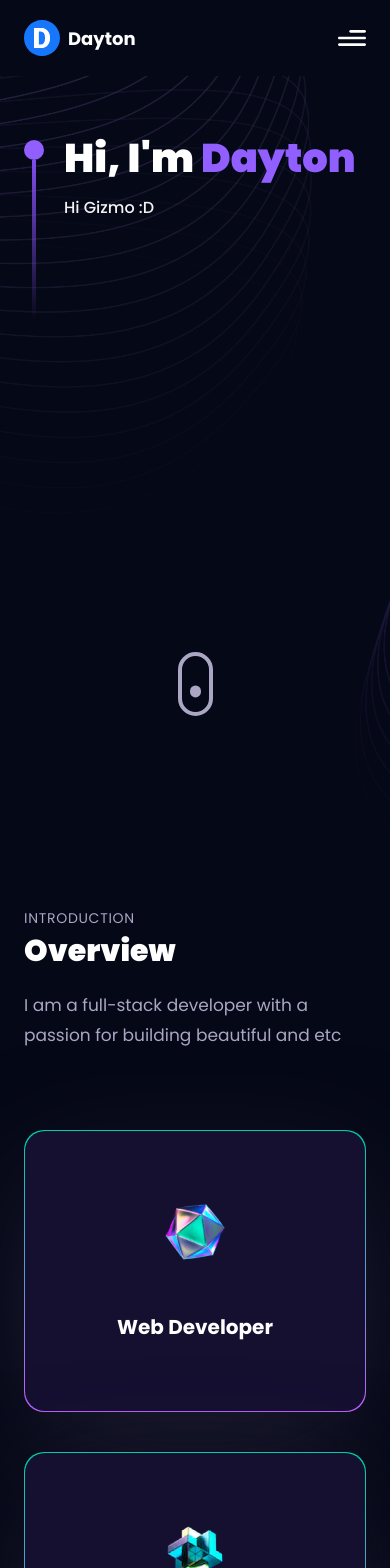
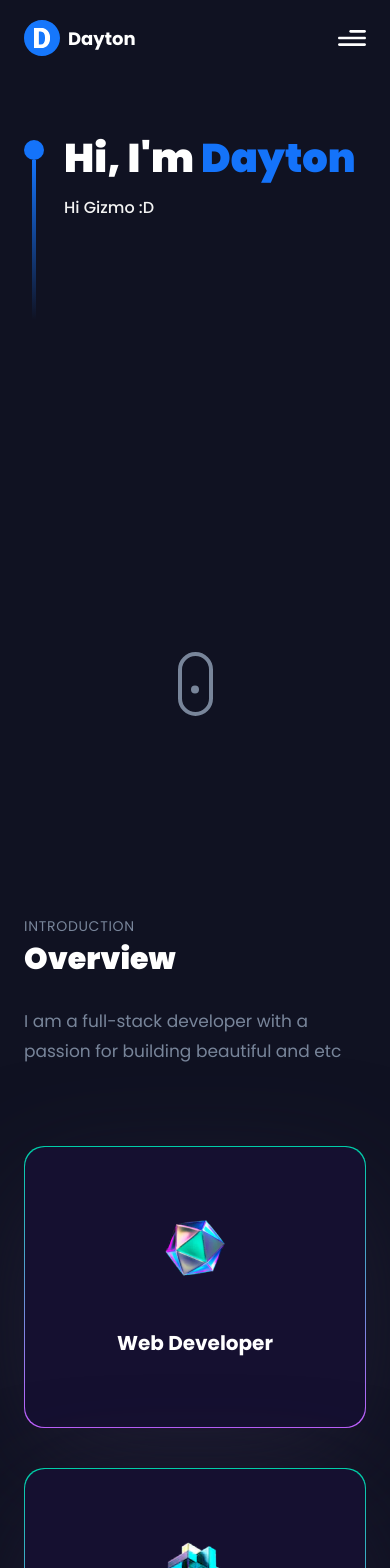
Before and after one commit to daytonbaird/daytonbaird.com, a React (Vite) app: page / in a window 390 px wide. Shown: the top 1568 px of the page. Built offline with nearby package versions, Linux system fonts and the light colour scheme.

Commit message:
feat: update herobg

```diff
--- a/src/components/About.jsx
+++ b/src/components/About.jsx
@@ -37,7 +37,7 @@ const About = () => {
 
       <motion.p
         variants={fadeIn('', '', 0.1, 1)}
-        className="mt-4 text-secondary text-[17px] max-w-3xl leading-[30px]"
+        className="mt-6 text-secondary text-[17px] max-w-3xl leading-[30px]"
       >
         I am a full-stack developer with a passion for building beautiful and
         etc
--- a/src/components/Hero.jsx
+++ b/src/components/Hero.jsx
@@ -9,12 +9,12 @@ const Hero = () => {
         className={`${styles.paddingX} absolute inset-0 top-[120px] max-w-7xl mx-auto flex flex-row items-start gap-5`}
       >
         <div className="flex flex-col justify-center items-center mt-5">
-          <div className="w-5 h-5 rounded-full bg-[#915eff]" />
+          <div className="w-5 h-5 rounded-full bg-[#1473fa]" />
           <div className="w-1 sm:h-80 h-40 violet-gradient" />
         </div>
         <div>
           <h1 className={`${styles.heroHeadText} text-white`}>
-            Hi, {"I'm"} <span className="text-[#915eff]">Dayton</span>
+            Hi, {"I'm"} <span className="text-[#1473fa]">Dayton</span>
           </h1>
           <p className={`${styles.heroSubText} text-white-100 mt-2`}>
             Hi Gizmo :D
@@ -32,7 +32,7 @@ const Hero = () => {
                 repeat: Infinity,
                 repeatType: 'loop',
               }}
-              className="w-3 h-3 rounded-full bg-secondary mb-1"
+              className="w-2 h-2 rounded-full bg-secondary mb-1"
             />
           </div>
         </a>
--- a/src/components/Navbar.jsx
+++ b/src/components/Navbar.jsx
@@ -1,4 +1,4 @@
-import React, { useState } from 'react';
+import { useState, useEffect } from 'react';
 
 import { Link } from 'react-router-dom';
 import { styles } from '../styles';
@@ -8,10 +8,32 @@ import { logo, menu, close } from '../assets';
 const Navbar = () => {
   const [active, setActive] = useState('');
   const [toggle, setToggle] = useState(false);
+  const [bg, setBg] = useState(false);
+
+  useEffect(() => {
+    const handleScroll = () => {
+      const scrollPosition = window.scrollY;
+
+      if (scrollPosition >= 1230) {
+        setBg(true);
+      } else {
+        setBg(false);
+      }
+    };
+
+    window.addEventListener('scroll', handleScroll);
+    return () => {
+      window.removeEventListener('scroll', handleScroll);
+    };
+  }, []);
 
   return (
     <nav
-      className={`${styles.paddingX} w-full flex items-center py-5 fixed top-0 z-20 bg-primary`}
+      className={`${
+        styles.paddingX
+      } w-full flex items-center py-5 fixed top-0 z-20 ${
+        bg ? 'bg-primary' : ''
+      }`}
     >
       <div className="w-full flex justify-between items-center max-w-7xl mx-auto">
         {/* Left Nav & Home Section */}
--- a/src/index.css
+++ b/src/index.css
@@ -34,11 +34,11 @@
 }
 
 .violet-gradient {
-  background: #804dee;
-  background: linear-gradient(-90deg, #804dee 0%, rgba(60, 51, 80, 0) 100%);
+  background: #1473fa;
+  background: linear-gradient(-90deg, #1473fa 0%, rgba(60, 51, 80, 0) 100%);
   background: -webkit-linear-gradient(
     -90deg,
-    #804dee 0%,
+    #1473fa 0%,
     rgba(60, 51, 80, 0) 100%
   );
 }
--- a/src/styles.js
+++ b/src/styles.js
@@ -1,17 +1,17 @@
 const styles = {
-  paddingX: "sm:px-16 px-6",
-  paddingY: "sm:py-16 py-6",
-  padding: "sm:px-16 px-6 sm:py-16 py-10",
+  paddingX: 'sm:px-16 px-6',
+  paddingY: 'sm:py-16 py-6',
+  padding: 'sm:px-16 px-6 sm:py-16 py-12',
 
   heroHeadText:
-    "font-black text-white lg:text-[80px] sm:text-[60px] xs:text-[50px] text-[40px] lg:leading-[98px] mt-2",
+    'font-black text-white lg:text-[80px] sm:text-[60px] xs:text-[50px] text-[40px] lg:leading-[98px] mt-2',
   heroSubText:
-    "text-[#dfd9ff] font-medium lg:text-[30px] sm:text-[26px] xs:text-[20px] text-[16px] lg:leading-[40px]",
+    'text-[#dfd9ff] font-medium lg:text-[30px] sm:text-[26px] xs:text-[20px] text-[16px] lg:leading-[40px]',
 
   sectionHeadText:
-    "text-white font-black md:text-[60px] sm:text-[50px] xs:text-[40px] text-[30px]",
+    'text-white font-black md:text-[60px] sm:text-[50px] xs:text-[40px] text-[30px]',
   sectionSubText:
-    "sm:text-[18px] text-[14px] text-secondary uppercase tracking-wider",
+    'sm:text-[18px] text-[14px] text-secondary uppercase tracking-wider',
 };
 
 export { styles };
--- a/tailwind.config.js
+++ b/tailwind.config.js
@@ -5,8 +5,8 @@ export default {
   theme: {
     extend: {
       colors: {
-        primary: '#050816',
-        secondary: '#aaa6c3',
+        primary: '#101222',
+        secondary: '#78859a',
         tertiary: '#151030',
         'black-100': '#100d25',
         'black-200': '#090325',
@@ -19,7 +19,7 @@ export default {
         xs: '450px',
       },
       backgroundImage: {
-        'hero-pattern': "url('/src/assets/herobg.png')",
+        'hero-pattern': "url('/src/assets/herobg.svg')",
       },
     },
   },
```
Also changed, not shown: src/assets/herobg.png (deleted), src/assets/herobg.svg (added).
